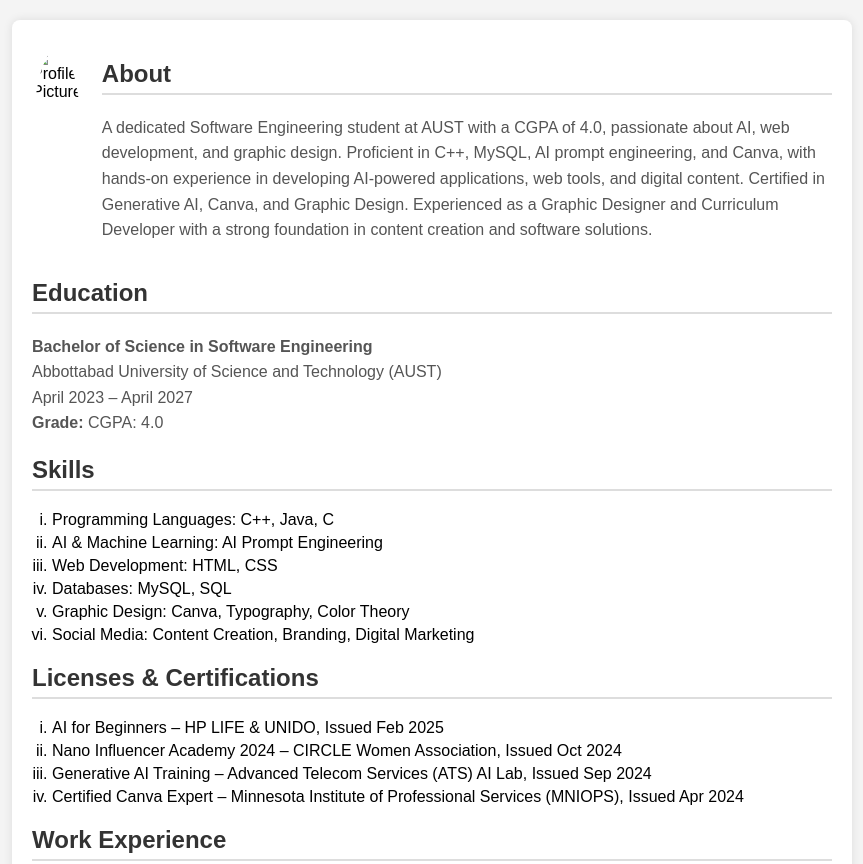
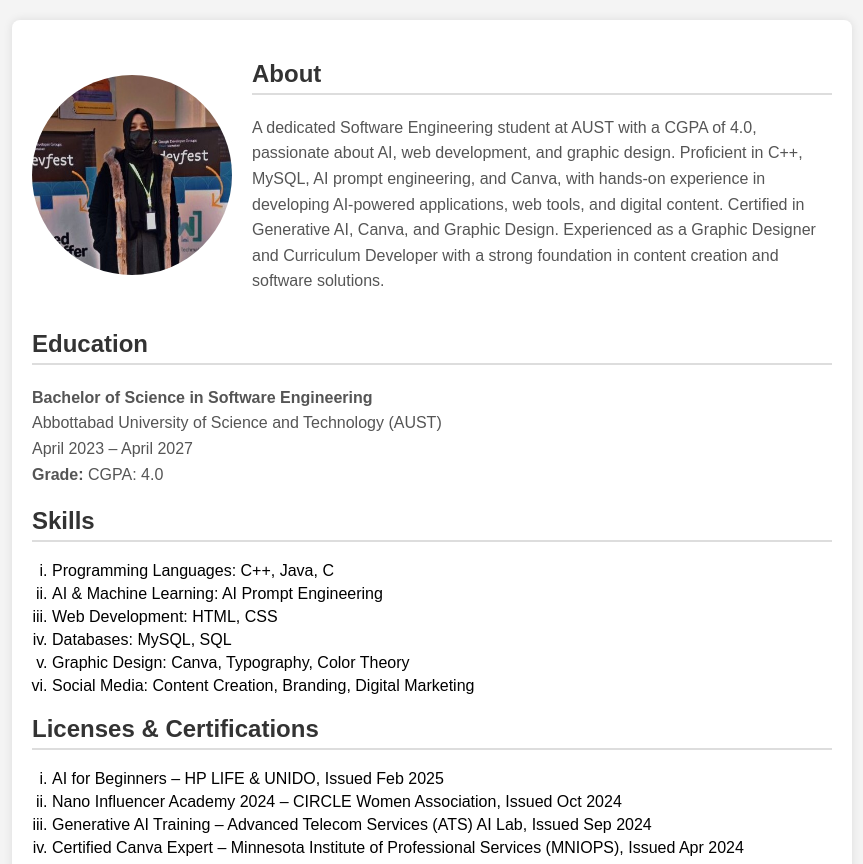
Before and after one commit to tajriyanjadoon/samz_technology, a plain HTML site: page index.html in a window 1280 px wide. Shown: the top 864 px of the page, without its empty margins (208-1071 px from the left). Drawn offline with Linux system fonts and the light colour scheme; the site is published under a folder, as on GitHub Pages, so addresses that start at the root find nothing.

Commit message:
Update index.html

```diff
--- a/index.html
+++ b/index.html
@@ -77,7 +77,7 @@
 <body>
 <div class="container">
     <div class="about-section">
-        <img src="/Snapchat-2036649311.jpg" alt="Profile Picture" class="profile-img">
+        <img src="Snapchat-2036649311.jpg" alt="Profile Picture" class="profile-img">
         <div>
             <h2>About</h2>
             <p>
```
